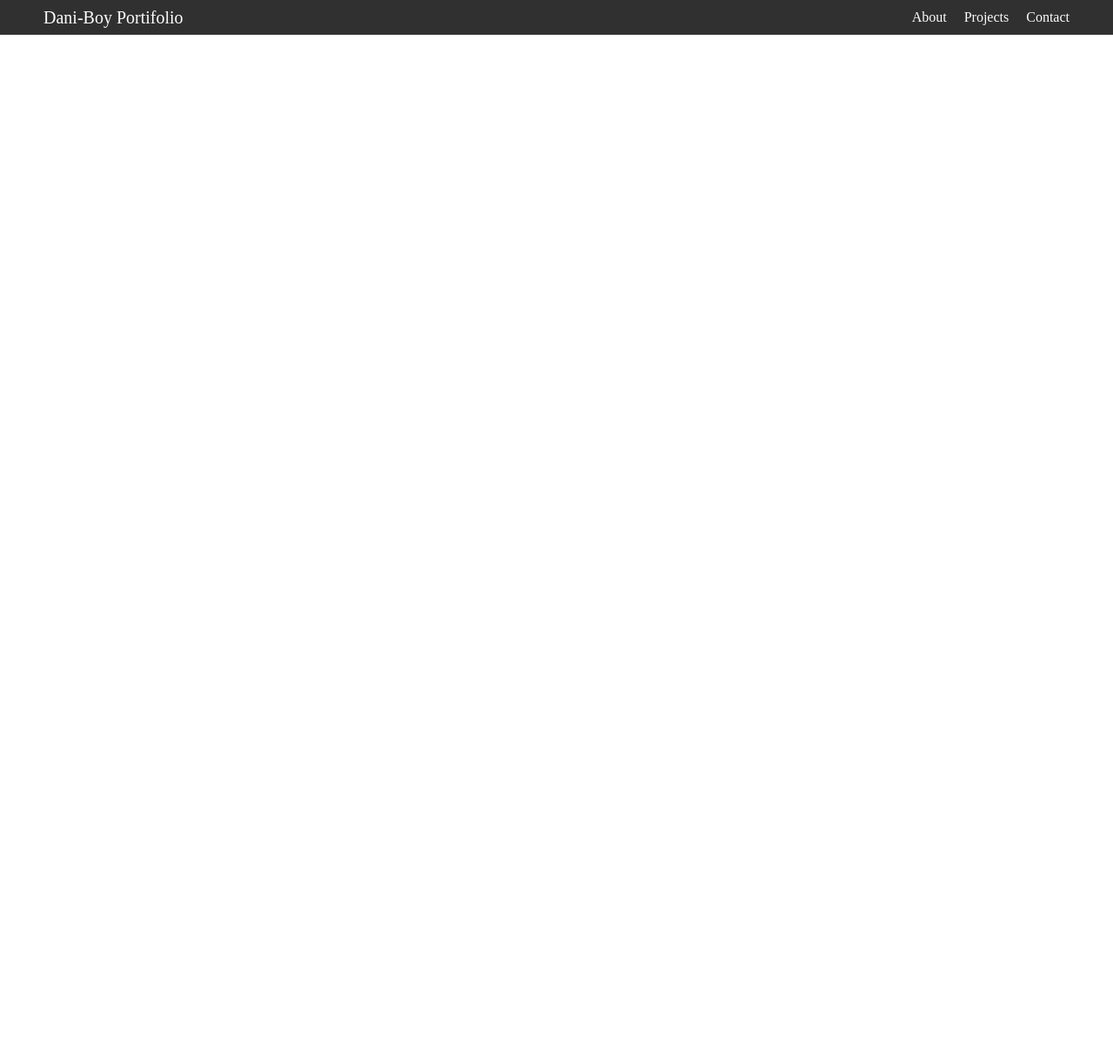
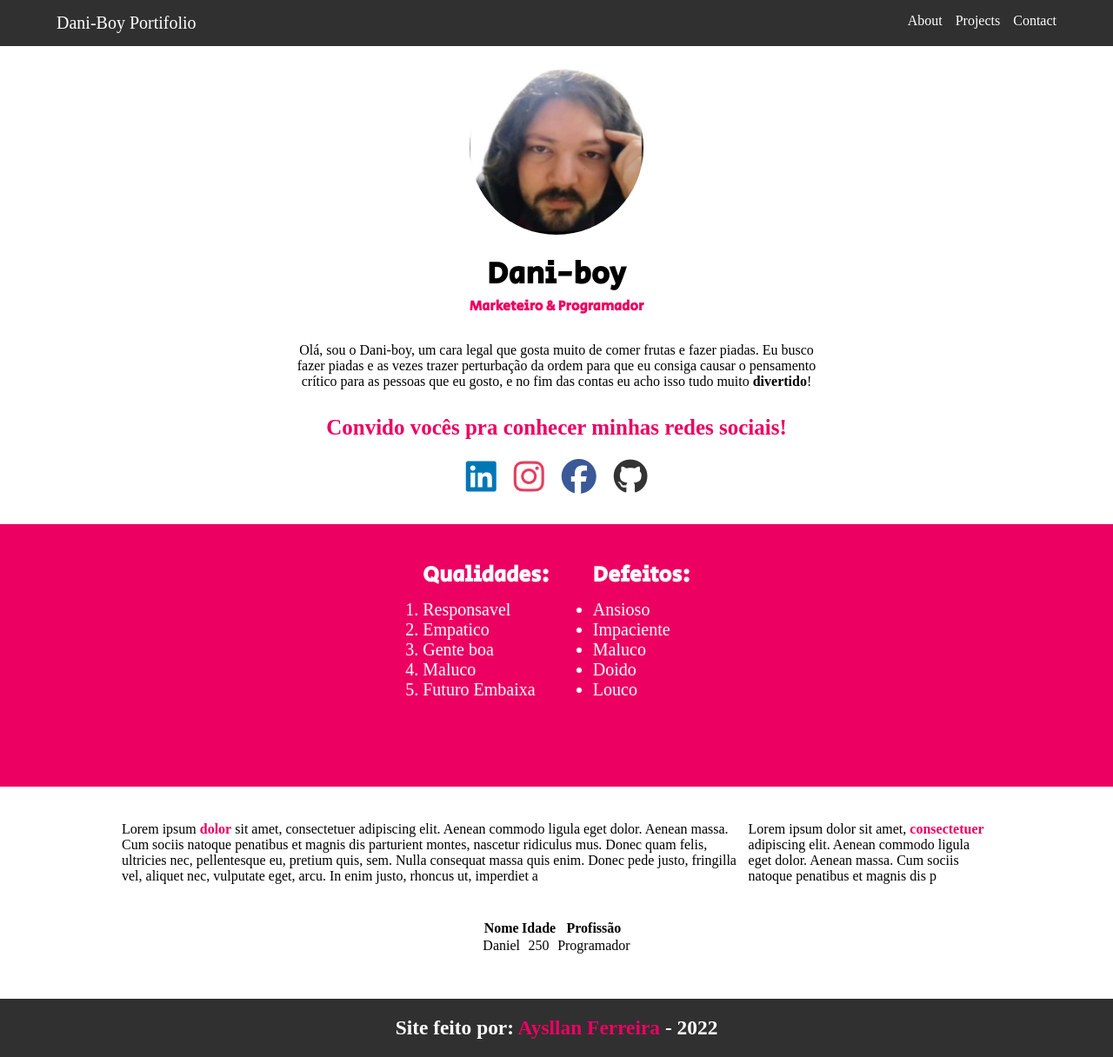
Before and after one commit to aysllanferreira/Aulao-Turma29-HTML-CSS, a website built with Vite: page index.html in a window 1280 px wide. Shown: the whole page at 87% size. Before the commit the page ends 800 px from the top, so only its background shows below. Built offline with nearby package versions, Linux system fonts and the light colour scheme.

Commit message:
Commit bomba

```diff
--- a/index.html
+++ b/index.html
@@ -6,8 +6,13 @@
     <meta name="viewport" content="width=device-width, initial-scale=1.0" />
     <title>Aulao Turma 29 - HTML / CSS</title>
     <link rel="stylesheet" href="./style.css">
+    <script src="https://kit.fontawesome.com/bc1cc562be.js" crossorigin="anonymous"></script>
   </head>
+
   <body>
+
+    <!--Cabecalho!-->
+
     <header id="cabecalho">
       <div id="title">
         <a href="#">Dani-Boy Portifolio</a>
@@ -18,7 +23,83 @@
           <li><a href="#projects">Projects</a></li>
           <li><a href="#contact">Contact</a></li>
         </ul>
+      </nav>
     </header>
+
+     <!--Sobre mim!-->
+    <section id="about-me">
+      <img class="dani-boy" src="./img/daniboy.png" alt="Dani-boy">
+      <h1>Dani-boy</h1>
+      <h4>Marketeiro & Programador</h4>
+      <p>Olá, sou o Dani-boy, um cara legal que gosta muito de comer frutas e fazer piadas. Eu busco fazer piadas e as vezes trazer perturbação da ordem para que eu consiga causar o pensamento crítico para as pessoas que eu gosto, e no fim das contas eu acho isso tudo muito <strong>divertido</strong>!</p>
+      <p class="convite">Convido vocês pra conhecer minhas redes sociais!</p>
+      <div id="social-media">
+        <a class="linkedin" href="https://www.linkedin.com/in/daniel-cintori-a7872b139/" target="_blank"><i class="fa-brands fa-linkedin"></i></a>
+        <a class="instagram" href="#" target="_blank"><i class="fa-brands fa-instagram"></i></a>
+        <a class="facebook" href="#" target="_blank"><i class="fa-brands fa-facebook"></i></a>
+        <a class="github" href="#" target="_blank"><i class="fa-brands fa-github"></i></a>
+      </div>
+    </section>
+
+     <!--Qualidades e Defeitos-->
+
+    <div class="main-color">
+      <section id="tracos">
+        <div id="qualidades">
+          <h1>Qualidades:</h1>
+          <ol>
+            <li>Responsavel</li>
+            <li>Empatico</li>
+            <li>Gente boa</li>
+            <li>Maluco</li>
+            <li>Futuro Embaixa</li>
+          </ol>
+        </div>
+
+        <div id="defeitos">
+          <h1>Defeitos:</h1>
+          <ul>
+            <li>Ansioso</li>
+            <li>Impaciente</li>
+            <li>Maluco</li>
+            <li>Doido</li>
+            <li>Louco</li>
+          </ul>
+        </div>
+      </section>
+    </div>
+
+     <!--Artigo!-->
+     <section id="artigo">
+
+      <article class="left-side">Lorem ipsum <span>dolor</span> sit amet, consectetuer adipiscing elit. Aenean commodo ligula eget dolor. Aenean massa. Cum sociis natoque penatibus et magnis dis parturient montes, nascetur ridiculus mus. Donec quam felis, ultricies nec, pellentesque eu, pretium quis, sem. Nulla consequat massa quis enim. Donec pede justo, fringilla vel, aliquet nec, vulputate eget, arcu. In enim justo, rhoncus ut, imperdiet a</article>
+
+      <aside class="right-side">Lorem ipsum dolor sit amet, <span>consectetuer</span> adipiscing elit. Aenean commodo ligula eget dolor. Aenean massa. Cum sociis natoque penatibus et magnis dis p</aside>
+
+     </section>
+
+      <!--Tabela!-->
+     <section id="tabela">
+      <table>
+        <tr>
+          <th>Nome</th>
+          <th>Idade</th>
+          <th>Profissão</th>
+        </tr>
+        <tr>
+          <td>Daniel</td>
+          <td>250</td>
+          <td>Programador</td>
+        </tr>
+      </table>
+     </section>
+
+      <!--Footer!-->
+      <footer id="footer">
+        <!--A Tag span eh dinamica! Ano preenchido com JavaScript no arquivo main.js-->
+        <h3>Site feito por: <a href="https://www.linkedin.com/in/aysllan-ferreira-61aa58228/" target="_blank">Aysllan Ferreira</a> - <span id="ano"></span></h3>
+      </footer>
+
     <script type="module" src="/main.js"></script>
   </body>
 </html>
--- /dev/null
+++ b/main.js
@@ -0,0 +1,3 @@
+const getYear = new Date().getFullYear();
+const getSpan = document.querySelector('#ano');
+getSpan.innerHTML = getYear;
--- a/style.css
+++ b/style.css
@@ -1,52 +1,202 @@
+@import url('https://fonts.googleapis.com/css2?family=Secular+One&display=swap');
+
 *{
   margin: 0;
   padding: 0;
   box-sizing: border-box;
 }
+
 /* Cabecalho */
 
 #cabecalho{
   top: 0;
   position: fixed;
-  background-color: #303030;
-  color: white;
   display: flex;
   width: 100%;
-  height: 5vh;
+  padding: 15px;
+  background-color: #303030;
   justify-content: space-between;
-  align-items: center;
 }
 
-#cabecalho > div {
-  margin: 0 50px;
+#cabecalho div{
+  margin-left: 50px;
+}
+
+#cabecalho div a{
+  text-decoration: none;
+  color: white;
   font-size: 20px;
 }
 
-#cabecalho > div > a {
-  text-decoration: none;
-  color: #fcfcfc;
+#cabecalho div a:hover{
+  color: #ec0062;
 }
 
-#cabecalho > div > a:hover {
-  color: #c900e4;
+#cabecalho nav ul{
+  display: flex;
+  list-style: none;
+  gap: 15px;
+  margin-right: 50px;
 }
 
-#cabecalho > nav > ul{
-  display: flex;
-  flex-direction: row;
-  gap: 20px;
-  margin: 0 50px;
+#cabecalho nav ul li a{
+  text-decoration: none;
+  color: white;
 }
 
-#cabecalho > nav > ul > li{
-  list-style: none;
+#cabecalho nav ul li a:hover{
+  color: #ec0062;
 }
 
-#cabecalho > nav > ul > li > a{
-  text-decoration: none;
-  color: #fcfcfc;
+/* Sobre mim */
+
+#about-me{
+  display: flex;
+  flex-direction: column;
+  text-align: center;
+  justify-content: center;
+  margin: 0 auto;
+  width: 600px;
 }
 
-#cabecalho > nav > ul > li > a:hover{
-  color: #c900e4;
+#about-me img{
+  width: 200px;
+  height: 200px;
+  border-radius: 50%;
+  margin: 0 auto;
+  margin-top: 70px;
+  margin-bottom: 20px;
 }
+
+#about-me h1{
+  font-family: 'Secular One', sans-serif;
+  font-size: 35px;
+}
+
+#about-me h4{
+  font-family: 'Secular One', sans-serif;
+  color: #ec0062;
+  margin-bottom: 30px;
+}
+
+#about-me .convite{
+  margin-top: 30px;
+  margin-bottom: 20px;
+  font-size: 25px;
+  color: #ec0062;
+  font-weight: bolder;
+}
+
+#about-me #social-media{
+  display: flex;
+  justify-content: center;
+  gap: 20px;
+  margin-bottom: 30px;
+}
+
+#about-me #social-media a{
+  font-size: 40px;
+  text-decoration: none;
+}
+
+#about-me #social-media .linkedin{
+  color: #0077b5;
+}
+
+#about-me #social-media .linkedin:hover{
+  color: #004a72;
+}
+
+#about-me #social-media .instagram{
+  color: #e4405f;
+}
+
+#about-me #social-media .instagram:hover{
+  color: #992a3e;
+}
+
+#about-me #social-media .facebook{
+  color: #3b5998;
+}
+
+#about-me #social-media .facebook:hover{
+  color: #1d2f5b;
+}
+
+#about-me #social-media .github{
+  color: #333;
+}
+
+#about-me #social-media .github:hover{
+  color: #000;
+}
+
+/* Tracos */
+
+.main-color{
+  background-color: #ec0062;
+  padding-bottom: 100px;
+}
+
+#tracos{
+  display: flex;
+  justify-content: center;
+  gap: 50px;
+  width: 300px;
+  margin: 0 auto;
+  color: white;
+}
+
+#tracos h1{
+  margin-top: 40px;
+  font-family: 'Secular One', sans-serif;
+  font-size: 25px;
+  text-align: center;
+  margin-bottom: 10px;
+}
+
+#tracos li{
+  font-size: 20px;
+}
+
+/* Artigo */
+
+#artigo{
+  display: flex;
+  width: 1000px;
+  margin: 0 auto;
+  margin-top: 40px;
+  margin-bottom: 40px;
+}
+
+#tabela{
+  text-align: center;
+  display: flex;
+  width: 400px;
+  margin: 0 auto;
+  justify-content: center;
+  margin-bottom: 50px;
+}
+
+#artigo span{
+  color: #ec0062;
+  font-weight: bolder;
+}
+
+/* Footer */
+#footer{
+  background-color: #303030;
+  color: white;
+  text-align: center;
+  padding: 20px;
+  font-size: 20px;
+}
+
+#footer a {
+  text-decoration: none;
+  color: #ec0062;
+}
+
+#footer a:hover{
+  color: #88006a;
+}
```
Also changed, not shown: img/daniboy.png (added).
